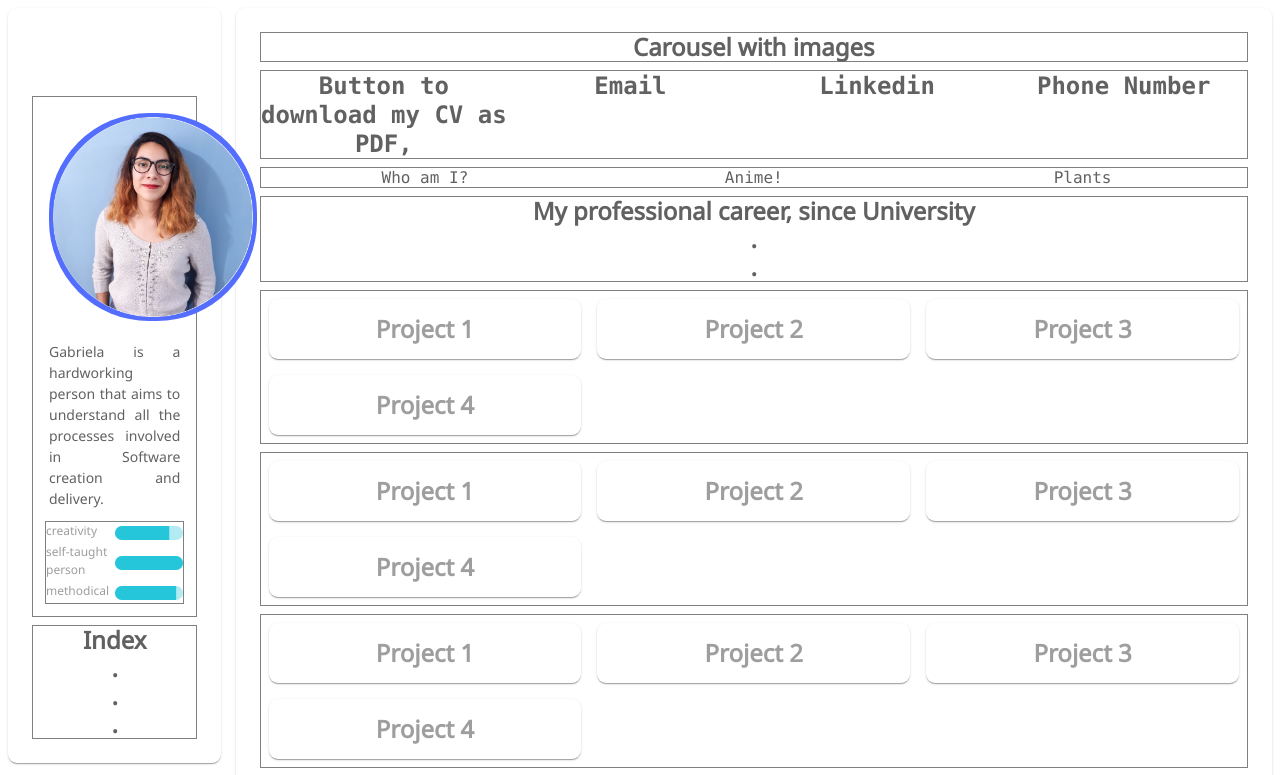
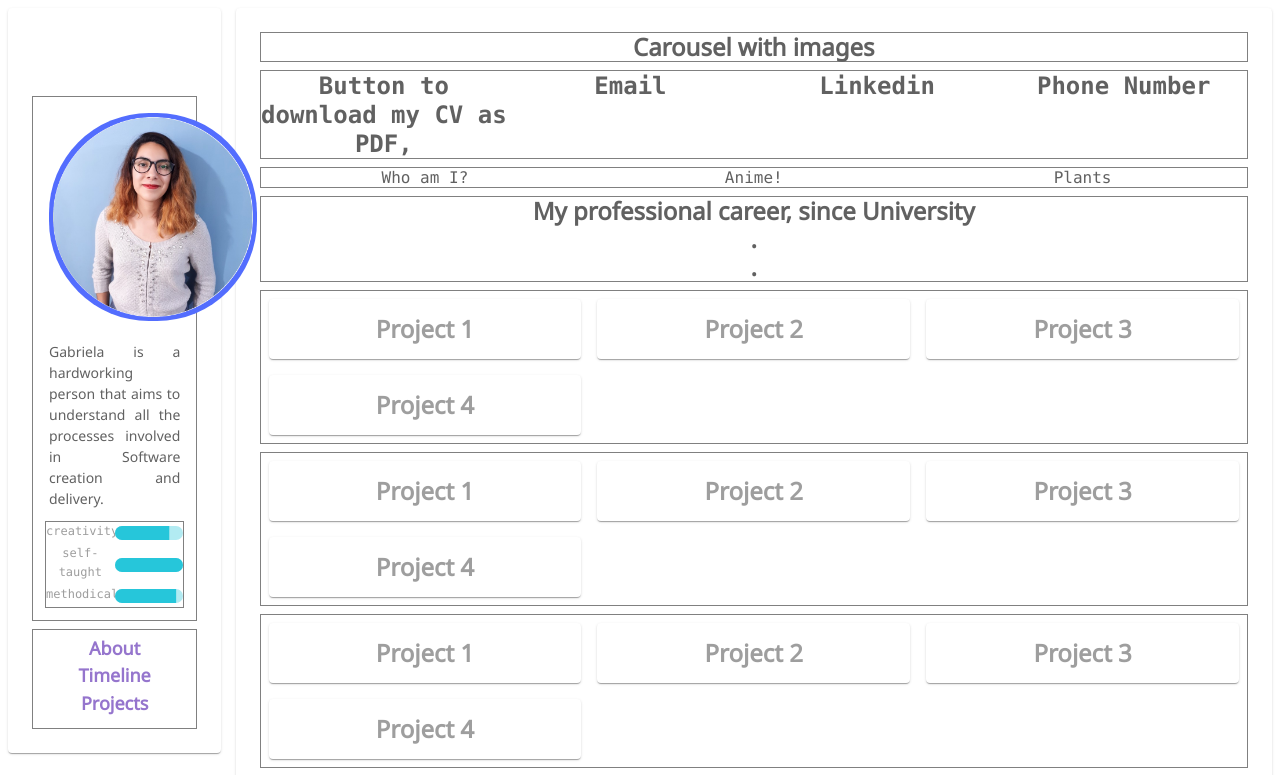
Before and after one commit to GabrielaSaldana/profile, a React (Create React App) app: page / in a window 1280 px wide. Shown: the top 775 px of the page. Built offline with nearby package versions, Linux system fonts and the light colour scheme.

Commit message:
adding index

```diff
--- a/src/components/About/index.jsx
+++ b/src/components/About/index.jsx
@@ -14,7 +14,7 @@ function About() {
   const classes = useStyles();
 
   return (
-    <div className={classes.root}>
+    <div id="about" className={classes.root}>
       <Grid container>
         <Grid item xs={4}>
           <code>Who am I?</code>
--- a/src/components/Contact/index.jsx
+++ b/src/components/Contact/index.jsx
@@ -15,7 +15,7 @@ function Contact() {
   const classes = useStyles();
 
   return (
-    <div className={classes.root}>
+    <div id="contact" className={classes.root}>
       <Typography variant="h1">
         <Grid container>
           <Grid item xs={3}>
--- a/src/components/Index/index.jsx
+++ b/src/components/Index/index.jsx
@@ -6,7 +6,16 @@ const useStyles = makeStyles(theme => ({
   root: {
     color: theme.palette.text.primary,
     border: "1px solid grey",
-    margin: theme.spacing(1)
+    margin: theme.spacing(1),
+    padding: theme.spacing(1),
+    textAlign: "center"
+  },
+  anchor: {
+    color: theme.extendedPalette.purpleContrast.main,
+    textDecoration: "none",
+    "&:hover": {
+      color: theme.extendedPalette.greenContrast.main
+    }
   }
 }));
 
@@ -15,9 +24,21 @@ function Index() {
 
   return (
     <div className={classes.root}>
-      <Typography variant="h1">
-        Index <br /> . <br /> . <br /> . <br />
-      </Typography>
+      <a className={classes.anchor} href="#about">
+        <Typography variant="h3" gutterBottom>
+          About
+        </Typography>
+      </a>
+      <a className={classes.anchor} href="timeline">
+        <Typography variant="h3" gutterBottom>
+          Timeline
+        </Typography>
+      </a>
+      <a className={classes.anchor} href="projects">
+        <Typography variant="h3" gutterBottom>
+          Projects
+        </Typography>
+      </a>
     </div>
   );
 }
--- a/src/components/ProgressBar/index.jsx
+++ b/src/components/ProgressBar/index.jsx
@@ -28,7 +28,7 @@ const myAttributes = [
     value: 80
   },
   {
-    name: "self-taught person",
+    name: "self-taught",
     value: 100
   },
   {
@@ -52,12 +52,8 @@ function ProgressBar() {
           alignItems="center"
         >
           <Grid item xs={6}>
-            <Typography
-              variant="body2"
-              gutterBottom
-              className={classes.attributeLabels}
-            >
-              {attribute.name}
+            <Typography variant="body2" gutterBottom>
+              <code className={classes.attributeLabels}>{attribute.name}</code>
             </Typography>
           </Grid>
           <Grid item xs>
--- a/src/components/Projects/index.jsx
+++ b/src/components/Projects/index.jsx
@@ -21,7 +21,7 @@ function Projects() {
   const classes = useStyles();
 
   return (
-    <div className={classes.root}>
+    <div id="projects" className={classes.root}>
       <Typography variant="h1">
         <Grid container>
           <Grid item xs={4}>
--- a/src/components/TimeLine/index.jsx
+++ b/src/components/TimeLine/index.jsx
@@ -14,7 +14,7 @@ function TimeLine() {
   const classes = useStyles();
 
   return (
-    <div className={classes.root}>
+    <div id="timeline" className={classes.root}>
       <Typography variant="h1">
         My professional career, since University
         <br />
--- a/src/theme.js
+++ b/src/theme.js
@@ -50,6 +50,9 @@ const theme = createMuiTheme({
     purpleContrast: {
       main: deepPurple["300"], //#9575cd
       light: deepPurple["100"] //#d1c4e9
+    },
+    greyContrast: {
+      main: grey["100"] //#F2F3F7
     }
   },
   typography: {
@@ -95,19 +98,16 @@ const theme = createMuiTheme({
       fontWeight: "bold"
     }
   },
-  shape: {
-    borderRadius: 9,
-  },
   overrides: {
     MuiLinearProgress: {
       root: {
-        paddingLeft: '10px',
-        paddingRight: '10px',
-        paddingBottom: '10px',
-        paddingTop: 'unset',
-        borderRadius: 9,
-      },
-    },
+        paddingLeft: "10px",
+        paddingRight: "10px",
+        paddingBottom: "10px",
+        paddingTop: "unset",
+        borderRadius: 9
+      }
+    }
   }
 });
 
```
